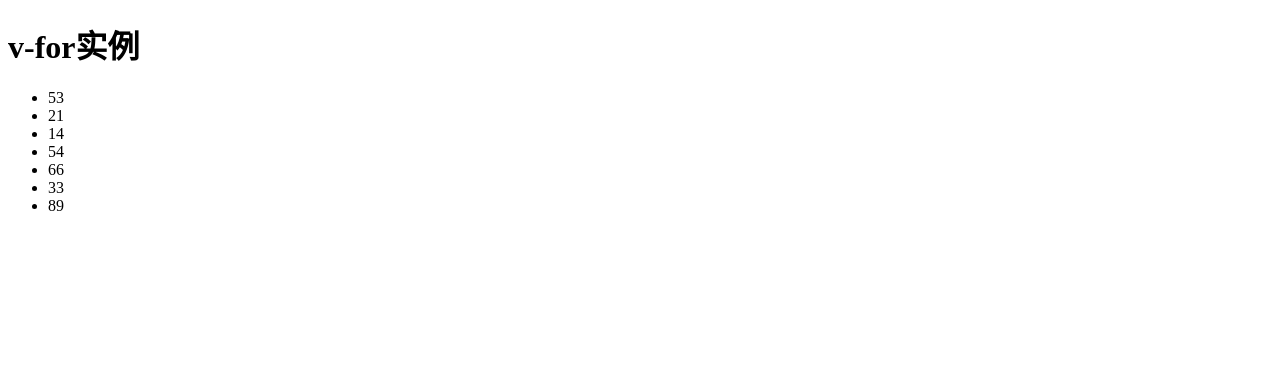
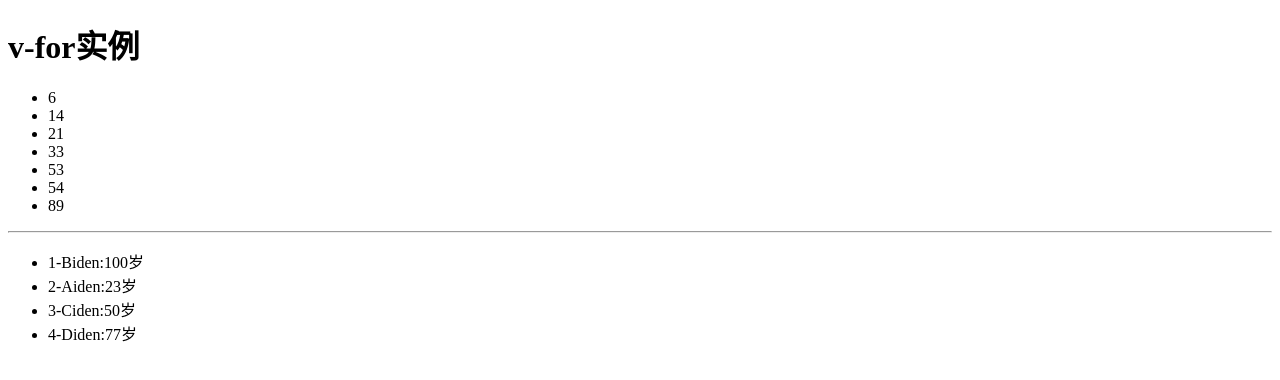
Before and after one commit to Aiden1204/VueStudy, a website: page example/v-for.html in a window 1280 px wide. Drawn offline with Linux system fonts and the light colour scheme.

Commit message:
2017年10月24日16:33:49
v-for结束，直接return数组的问题还是没解决

```diff
--- a/example/v-for.html
+++ b/example/v-for.html
@@ -9,8 +9,14 @@
 <h1>v-for实例</h1>
 <div id="app3">
     <ul>
-        <li v-for="item in items">
+        <li v-for="item in sortItems">
             {{item}}
+        </li>
+    </ul>
+    <hr />
+    <ul>
+        <li v-for="(student,index) in sortStudents">
+            {{index+1}}-{{student.name}}:{{student.age}}岁
         </li>
     </ul>
 </div>
@@ -18,17 +24,39 @@
     var app = new Vue({
         el:"#app3",
         data:{
-           items:[53,21,14,54,66,33,89]
+           items:[53,21,14,54,6,33,89],
+            students:[
+                {name:'Aiden',age:'23'},
+                {name:'Biden',age:'100'},
+                {name:'Ciden',age:'50'},
+                {name:'Diden',age:'77'}
+            ]
         },
         computed:{
-//            items:function () {
-//                return [1,2,3,4,5,6,7];
+//            items:function(){
+//                return [1,2,3,4,5,6,7]
 //            }
-            sortItems:function(){
-                return this.items.sort();
+//            不知道问题出在哪里，数组无法return1234567
+//            技术胖教程
+            sortItems:function () {
+                return this.items.sort(sortNumber);
+            },
+            sortStudents:function () {
+                return sortByKey(this.students,'age');
             }
         }
     })
+    function sortNumber(a,b) {
+        return a-b;
+    }
+    //数组对象方法排序:
+    function sortByKey(array,key){
+        return array.sort(function(a,b){
+            var x=a[key];
+            var y=b[key];
+            return ((x<y)?-1:((x>y)?1:0));
+        });
+    }
 </script>
 </body>
 </html>
```
